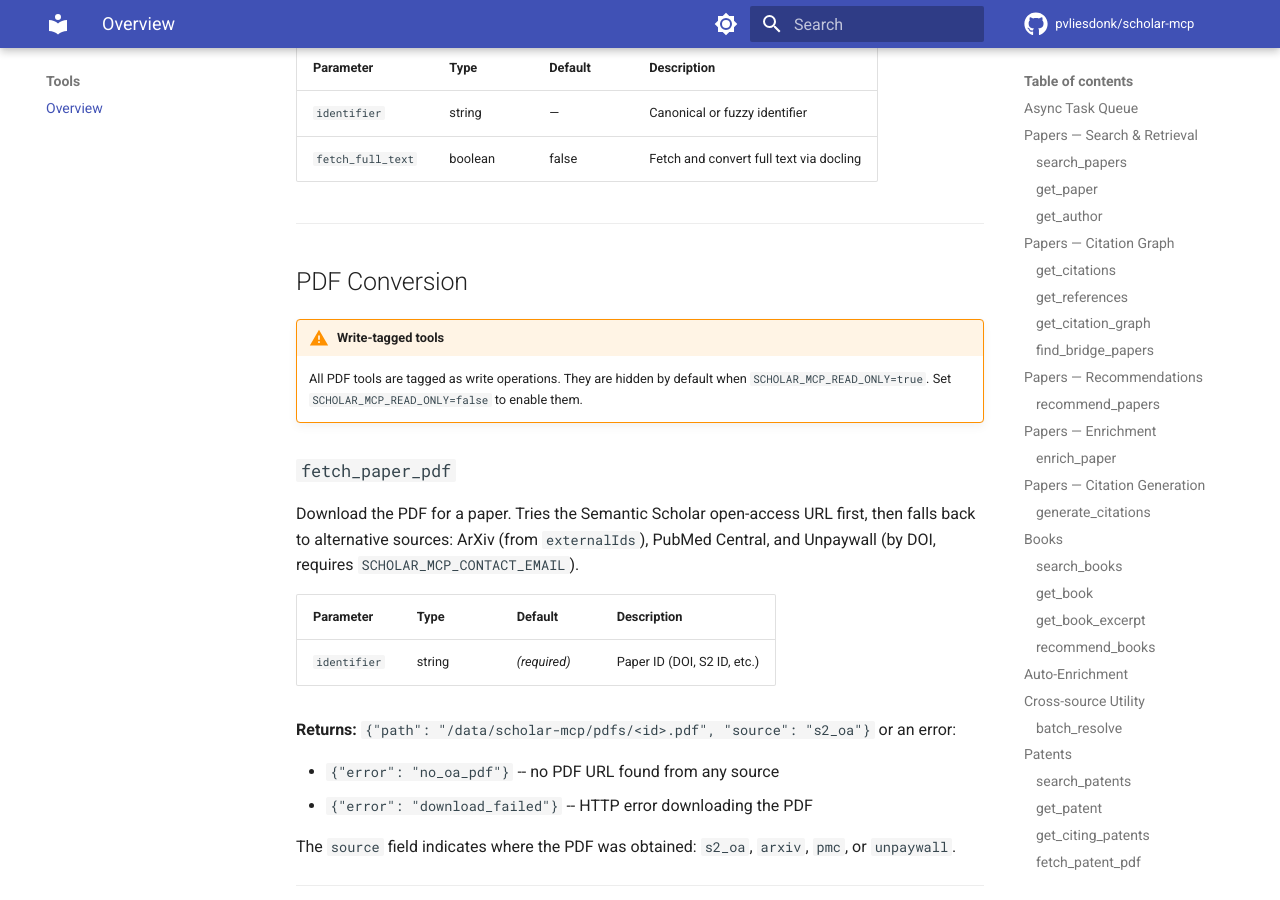
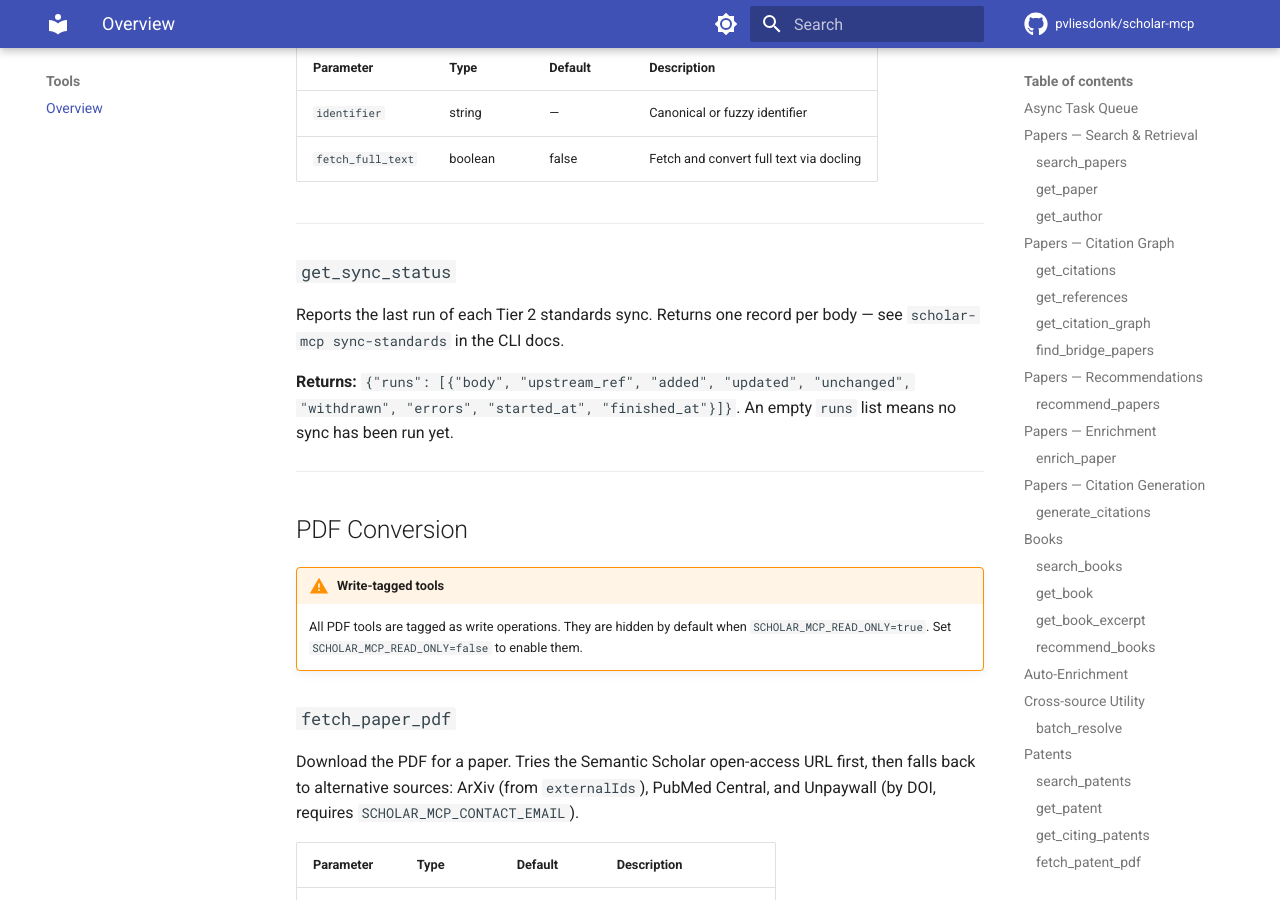
Before and after one commit to pvliesdonk/scholar-mcp, an MkDocs documentation site: the page built from docs/tools/index.md, in a window 1280 px wide and 900 px high, scrolled down 18139 px. Built offline with MkDocs 1.6.1 and Material for MkDocs 9.7.7, drawn with Linux system fonts in a browser that asks for light colours; comment, search, counter and statistics services are not loaded.

Commit message:
docs(standards): document sync-standards CLI and get_sync_status tool

```diff
--- a/docs/tools/index.md
+++ b/docs/tools/index.md
@@ -603,6 +603,16 @@ full text via docling.
 
 ---
 
+### `get_sync_status`
+
+Reports the last run of each Tier 2 standards sync. Returns one record per
+body — see `scholar-mcp sync-standards` in the CLI docs.
+
+**Returns:** `{"runs": [{"body", "upstream_ref", "added", "updated", "unchanged", "withdrawn", "errors", "started_at", "finished_at"}]}`.
+An empty `runs` list means no sync has been run yet.
+
+---
+
 ## PDF Conversion
 
 !!! warning "Write-tagged tools"
```
Also changed, not shown: README.md (+16 -0 lines).
